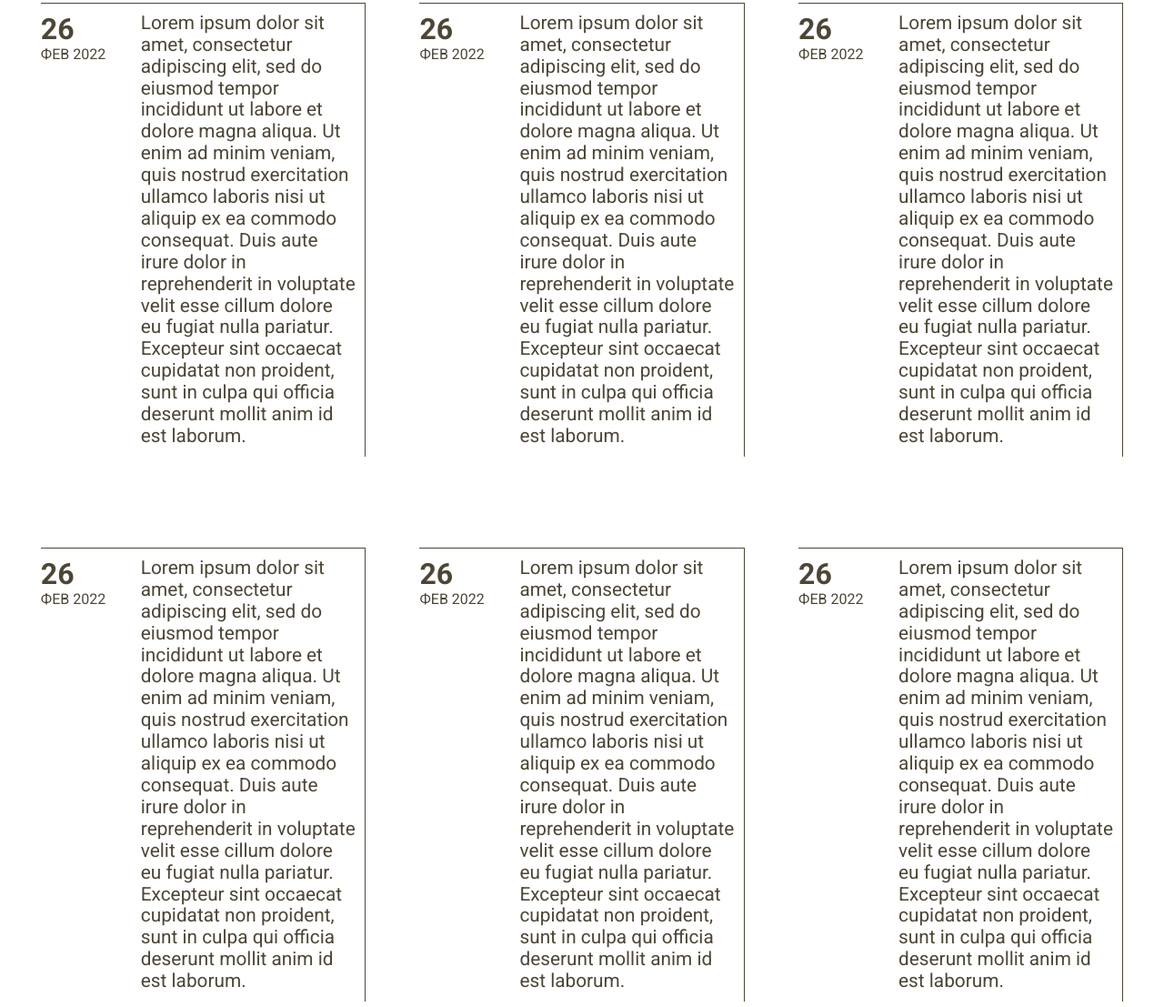
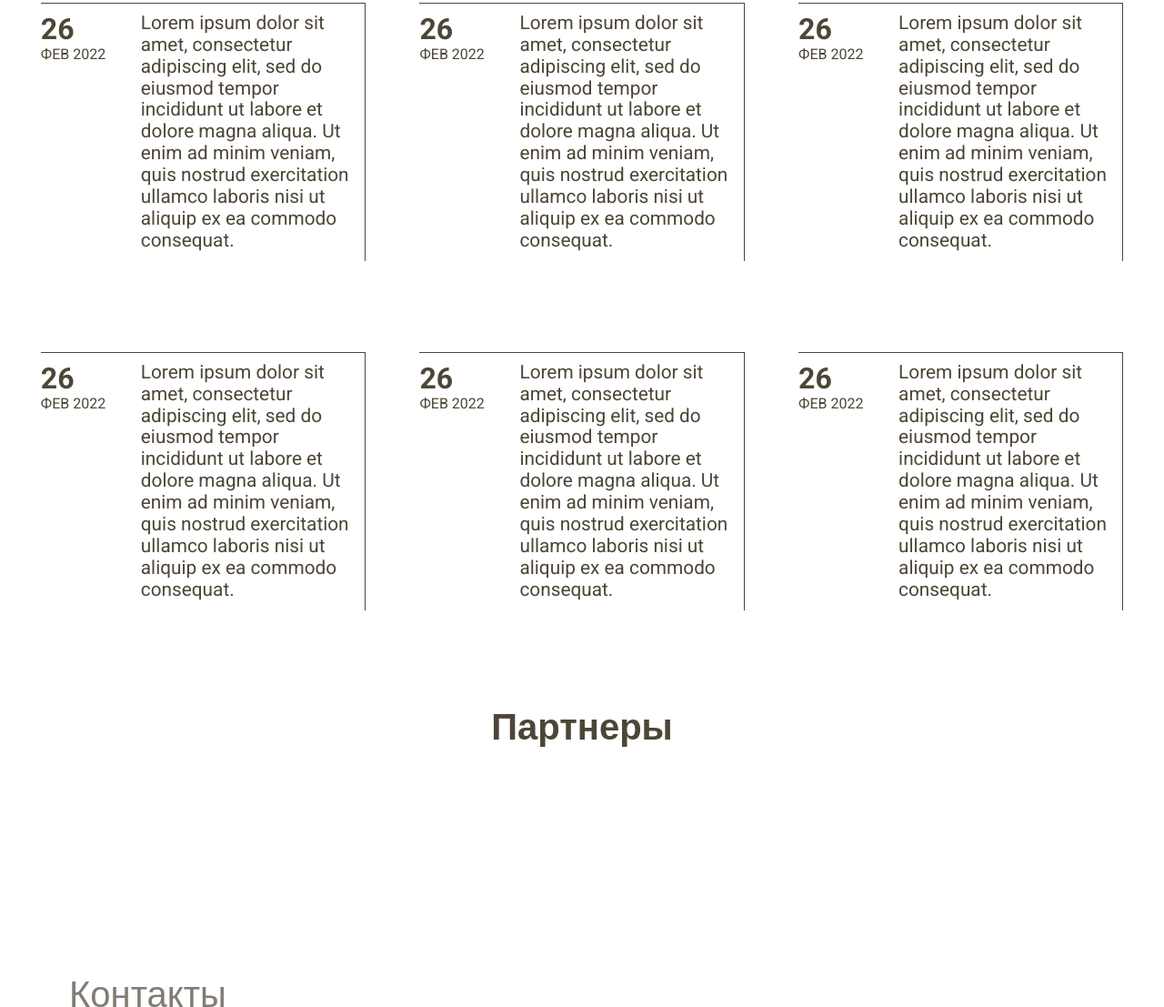
Before and after one commit to PacificaElise/Sunduki, a plain HTML site: page index.html in a window 1280 px wide. Shown: the part 2608-3715 px from the top of the page at 91% size. Drawn offline with Linux system fonts and the light colour scheme; a web font is replaced by a local one.

Commit message:
shorten events texts

```diff
--- a/index.html
+++ b/index.html
@@ -547,11 +547,7 @@
                         sed do eiusmod tempor incididunt ut labore et dolore
                         magna aliqua. <span class="events-box-events-text_extra">Ut enim ad minim veniam, quis nostrud
                           exercitation ullamco laboris nisi ut aliquip ex ea
-                          commodo consequat. Duis aute irure dolor in
-                          reprehenderit in voluptate velit esse cillum dolore eu
-                          fugiat nulla pariatur. Excepteur sint occaecat cupidatat
-                          non proident, sunt in culpa qui officia deserunt mollit
-                          anim id est laborum.</span>
+                          commodo consequat. </span>
                       </p>
                     </div>
                   </div>
@@ -568,11 +564,7 @@
                         sed do eiusmod tempor incididunt ut labore et dolore
                         magna aliqua. <span class="events-box-events-text_extra">Ut enim ad minim veniam, quis nostrud
                           exercitation ullamco laboris nisi ut aliquip ex ea
-                          commodo consequat. Duis aute irure dolor in
-                          reprehenderit in voluptate velit esse cillum dolore eu
-                          fugiat nulla pariatur. Excepteur sint occaecat cupidatat
-                          non proident, sunt in culpa qui officia deserunt mollit
-                          anim id est laborum.</span>
+                          commodo consequat. </span>
                     </div>
                   </div>
                 </li>
@@ -588,11 +580,7 @@
                         sed do eiusmod tempor incididunt ut labore et dolore
                         magna aliqua. <span class="events-box-events-text_extra">Ut enim ad minim veniam, quis nostrud
                           exercitation ullamco laboris nisi ut aliquip ex ea
-                          commodo consequat. Duis aute irure dolor in
-                          reprehenderit in voluptate velit esse cillum dolore eu
-                          fugiat nulla pariatur. Excepteur sint occaecat cupidatat
-                          non proident, sunt in culpa qui officia deserunt mollit
-                          anim id est laborum.</span>
+                          commodo consequat. </span>
                       </p>
                     </div>
                   </div>
@@ -609,11 +597,7 @@
                         sed do eiusmod tempor incididunt ut labore et dolore
                         magna aliqua. <span class="events-box-events-text_extra">Ut enim ad minim veniam, quis nostrud
                           exercitation ullamco laboris nisi ut aliquip ex ea
-                          commodo consequat. Duis aute irure dolor in
-                          reprehenderit in voluptate velit esse cillum dolore eu
-                          fugiat nulla pariatur. Excepteur sint occaecat cupidatat
-                          non proident, sunt in culpa qui officia deserunt mollit
-                          anim id est laborum.</span>
+                          commodo consequat. </span>
                       </p>
                     </div>
                   </div>
@@ -630,11 +614,7 @@
                         sed do eiusmod tempor incididunt ut labore et dolore
                         magna aliqua. <span class="events-box-events-text_extra">Ut enim ad minim veniam, quis nostrud
                           exercitation ullamco laboris nisi ut aliquip ex ea
-                          commodo consequat. Duis aute irure dolor in
-                          reprehenderit in voluptate velit esse cillum dolore eu
-                          fugiat nulla pariatur. Excepteur sint occaecat cupidatat
-                          non proident, sunt in culpa qui officia deserunt mollit
-                          anim id est laborum.</span>
+                          commodo consequat. </span>
                       </p>
                     </div>
                   </div>
@@ -651,11 +631,7 @@
                         sed do eiusmod tempor incididunt ut labore et dolore
                         magna aliqua. <span class="events-box-events-text_extra">Ut enim ad minim veniam, quis nostrud
                           exercitation ullamco laboris nisi ut aliquip ex ea
-                          commodo consequat. Duis aute irure dolor in
-                          reprehenderit in voluptate velit esse cillum dolore eu
-                          fugiat nulla pariatur. Excepteur sint occaecat cupidatat
-                          non proident, sunt in culpa qui officia deserunt mollit
-                          anim id est laborum.</span>
+                          commodo consequat. </span>
                       </p>
                     </div>
                   </div>
```
